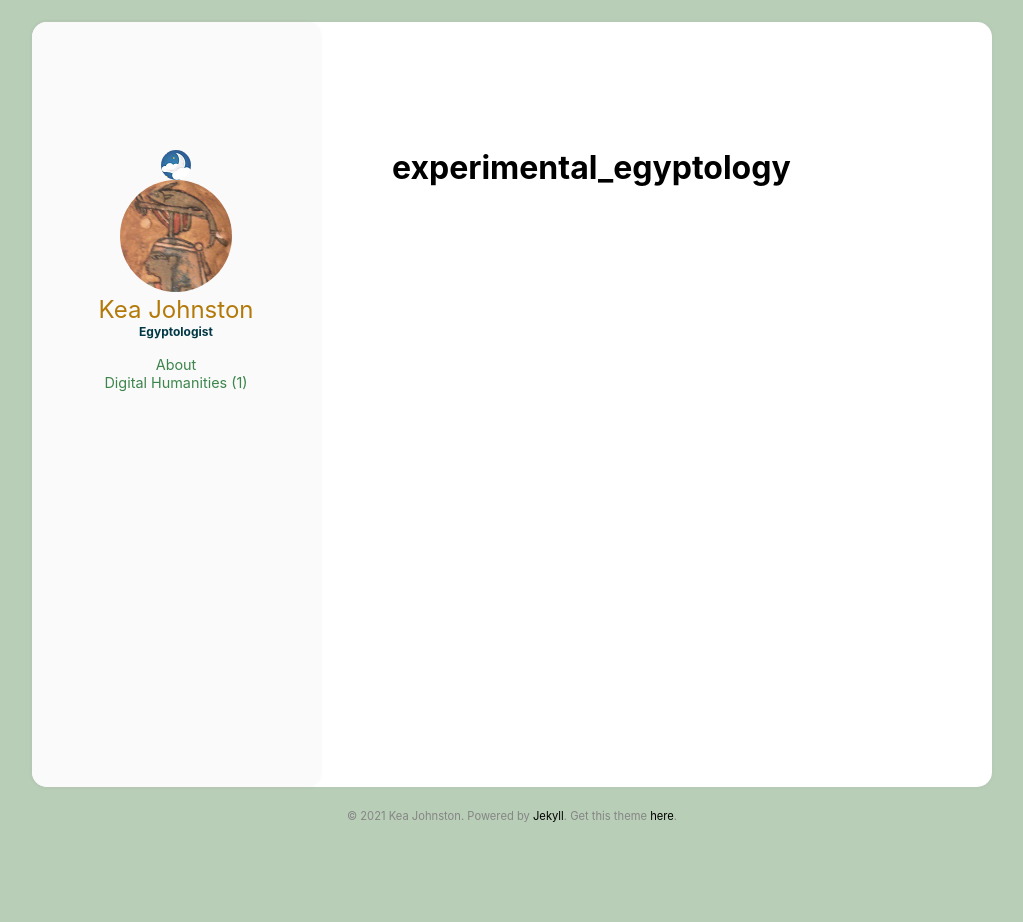
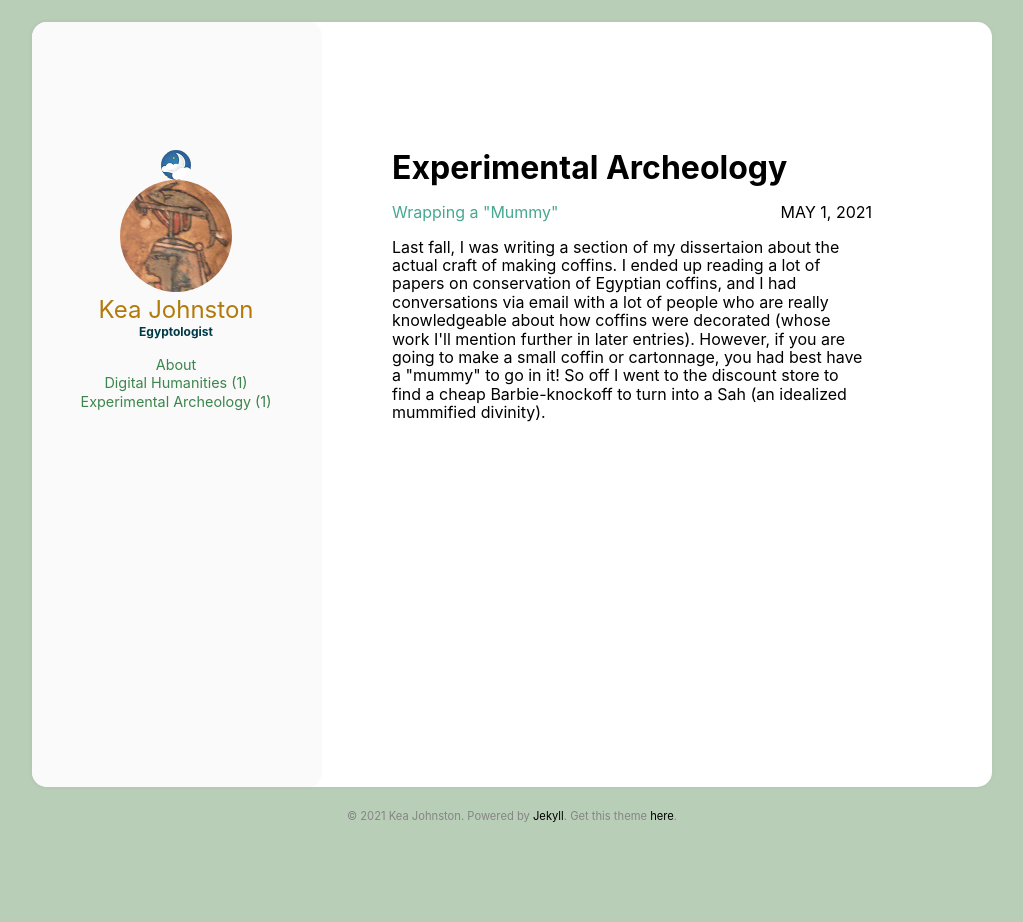
Before and after one commit to nanythemummy/nanythemummy.github.io, a Jekyll site: the page built from categories/Experimental Archeology.html, in a window 1280 px wide. Shown: the whole page, without its empty margins (128-1151 px from the left). Built offline with Jekyll 4.4.1, drawn with Linux system fonts in a browser that asks for light colours.

Commit message:
finished blog post on mummy.

```diff
--- a/_config.yml
+++ b/_config.yml
@@ -35,6 +35,8 @@ defaults:
 markdown_ext: "markdown,mkdown,mkdn,mkd,md"
 markdown: kramdown
 
+excerpt_separator: <!--more-->
+
 # Filtering Content
 show_drafts: null
 limit_posts: 0
--- /dev/null
+++ b/_posts/2021-05-01-wrapping a mummy.md
@@ -0,0 +1,49 @@
+---
+title: Wrapping a "Mummy"
+categories: [Experimental Archeology]
+author: Kea
+---
+
+<p> Last fall, I was writing a section of my dissertaion about the actual craft of making coffins. I ended up reading a lot of papers on conservation of Egyptian coffins, and I had conversations via email with a lot of people who are really knowledgeable about how coffins were decorated (whose work I'll mention further in later entries). However, if you are going to make a small coffin or cartonnage, you had best have a "mummy" to go in it! So off I went to the discount store to find a cheap Barbie-knockoff to turn into a Sah (an idealized mummified divinity). </p>
+<!--more-->
+<p>I finally decided on a small but articulated skeleton from a Halloween display. Afterall, many of the occupants of the coffins that I study--the ones from post-new-kingdom Akhmim, really aren't very well mummified. We can pretend that our skeleton, while clearly a member of the elite, had limited resources, and chose to put them all into wrapping and a nice coffin rather than mummification. </p>
+![The Plastic Skeleton now named Neferqesut](/assets/img/skelly.png){: .align-left}
+<p> I decided to use a 1906 account of the unwarpping of a mummy of a 21st dynasty priestess as a guide for how to wrap my skeleton, whose name is (as of 5 minutes ago) Neferqesut. The author of the account, Egyptologist Grafton Elliot Smith, was involved in the unwrapping of many of the occupants of a tomb now called Bab el-Gasus. This tomb was carved from the rock hundreds of years before being used as a communal burial place for priests of the god Amun at Thebes (modern Luxor).  </p>
+<p>These priests lived in the 21st dynasty, (roughly 1075 to 950 BCE) a time of political fragmentation and economic collapse in Egypt. To view this time (the Third Intermediate Period) as a dark-ages would be incorrect, however. Like many transitional eras, it was a time of great artistic and religious/philosophical innovation. Because they no longer had the resources and infrastructure to protect the painted tombs that their ancestors enjoyed, the elite of the 21st dynasty put their resources into brilliantly painted coffins and sophisticated embalming techniques designed to make the deceased as lifelike as possible (Cooney, 20011).
+</p>
+<p> I wanted to get an idea of what aspects of wrapping a body held the embalmers' attention and why. These details do not really come accross in the written accounts of unwrapping, which tend to be a bit of a tedious, boring read. However, I appreciated the detail of Smith's account when it came to reconstructing his steps. Smith gave the measurements of every piece of cloth that he unwound from the mummy of Ta-wosret-im-per-nesu.
+</p>
+<p>To wrap the body, the Egyptians used linen. This linen came from a variety of sources--sometimes, it came from clothing which was probably worn by the deceased and saved by themselves or their relatives. Somteimes, if the person was important, they were wrapped with cloth that belonged to the temple and might have been used to clothe the statue of the god. Neferqesut, however, will have to settle with a small amount of leftover muslin and an old bedsheet.</p>
+<p>
+If you want to watch my step-by-step wrapping process, I've made a video of it available here. I even gave him some "amulets" and a little Amduat papyrus.</p>
+<iframe width="560" height="315" src="https://www.youtube.com/embed/eKPcOjiKiw4" title="YouTube video player" frameborder="0" allow="accelerometer; autoplay; clipboard-write; encrypted-media; gyroscope; picture-in-picture" allowfullscreen></iframe>
+<p>What I did not realize was how much effort went into creating the <i>shape</i> of an idealized mummiform figure out of a very reduced and dessicated human body. When the mummification process was completed, the remains would have had a lot of sunken and hollow areas that a living person wouldn't have. The idealized wrapped mummy from Egyptian art didn't have these hollows, either--it was a wrapped but full human form. Making this ideal a reality involved lots of padding around the head, and also around the buttocks, belly, and thighs.
+</p>
+
+![An Idealized Mummiform Deity](/assets/img/ideal_mummy.png)
+
+<p>What was also surprising, but probably shoulnd't have been, is just how much textile it took to wrap a skeleton which was a little over a foot tall. I used some really rough calculations based on the ratio of the size of my skeleton to the size that Smith gave for Ta-wosret-im-per-nesu's body to calculate a scale factor of 1/4. I then divided all of Smith's heights and widths of bandages by 4, and ripped/cut the resulting sizes out of my fabric. I still managed to use up about two queen bedsheets worth of fabric for a foot-high plastic skeleton.  If you think that every piece of linen clothing was hand spun and hand woven, then you can get an idea of just how extravagant and costly wrapping a mummy was for the Egyptians.</p>
+<p>
+In short, I suppose I didn't get anything out of this that I could not have gotten from a close, thoughful reading of an account of an unwrapping. However, reproducing the wrapping process focused my attention on aspects which I would have otherwise missed, such as the importance of the shape of the final product, and the sheer amount of fabric that went into wrapping the body.
+</p>
+<h3> Bibliography: </h3>
+<ul>
+    <li>
+        Cooney, Kathlyn M., <cite>‘Changing Burial Practices at the End of the New Kingdom: Defensive Adaptations in Tomb Commissions, Coffin Commissions, Coffin Decoration, and Mummification’</cite>, Journal of the American Research Center in Egypt, 47 (2011), 3–44
+    </li>
+    <li>
+        Dawson, David P., <cite> Susan Giles, Michael W. Ponsford, and Janet Ambers, eds., Horemkenesi: May He Live Forever! ; The Bristol Mummy Project </cite> (Bristol: Bristol City Council, 2002)
+    </li>
+    <li>
+        Ikram, Salima, and Aidan Dodson, <cite> The Mummy in Ancient Egypt: Equipping the Dead for Eternity </cite> (London: Thames and Hudson, 1998)
+    </li>
+    <li>
+         Smith, G. Elliot, <cite> ‘An Account of the Mummy of a Priestess of Amun Supposed to Be Ta-Usert-Em-Suten-Pa’ </cite>, Annales Du Service Des Antiquités de l’Égypte, 7 (1906), 155–82
+    </li>
+</ul>
+<h3> Image Credit: </h3>
+<ul>
+<li><cite>The Singer of Amun Nany’s Funerary Papyrus (Amduat)</cite>, 1050, English: Papyrus, paint, English: L. 203.2 cm (80 in); w. 36.8 cm (14 1/2 in), Metropolitan Museum of Art <a href="https://commons.wikimedia.org/wiki/File:The_Singer_of_Amun_Nany%27s_Funerary_Papyrus_(Amduat)_MET_LC_EG_159453.jpg"> <"https://commons.wikimedia.org/wiki/File:The_Singer_of_Amun_Nany%
+27s_Funerary_Papyrus_(Amduat)_MET_LC_EG_159453.jpg"> </a>
+[accessed 10 October 2020]</li>
+</ul>
--- a/assets/css/main.scss
+++ b/assets/css/main.scss
@@ -5,7 +5,6 @@
 @import 'normalize';
 @import 'code_style';
 @import 'flexible';
-
 
 /* 0. Variables
    ========================================================================== */
@@ -713,3 +712,6 @@ img {
         color: var(--footer_font_a);
     }
 }
+.align-left{
+    text-align: left;
+}
--- a/categories/experimental_archaeology.html
+++ b/categories/Experimental Archeology.html
@@ -1,6 +1,6 @@
 ---
 layout: page
-type: experimental_egyptology
+type: Experimental Archeology
 ---
 
 {% include archive.html %}
```
Also changed, not shown: _posts/2021-05-01-newblog.md (+1 -0 lines), assets/img/ideal_mummy.png (added), assets/img/skelly.png (added), 1 other file.
